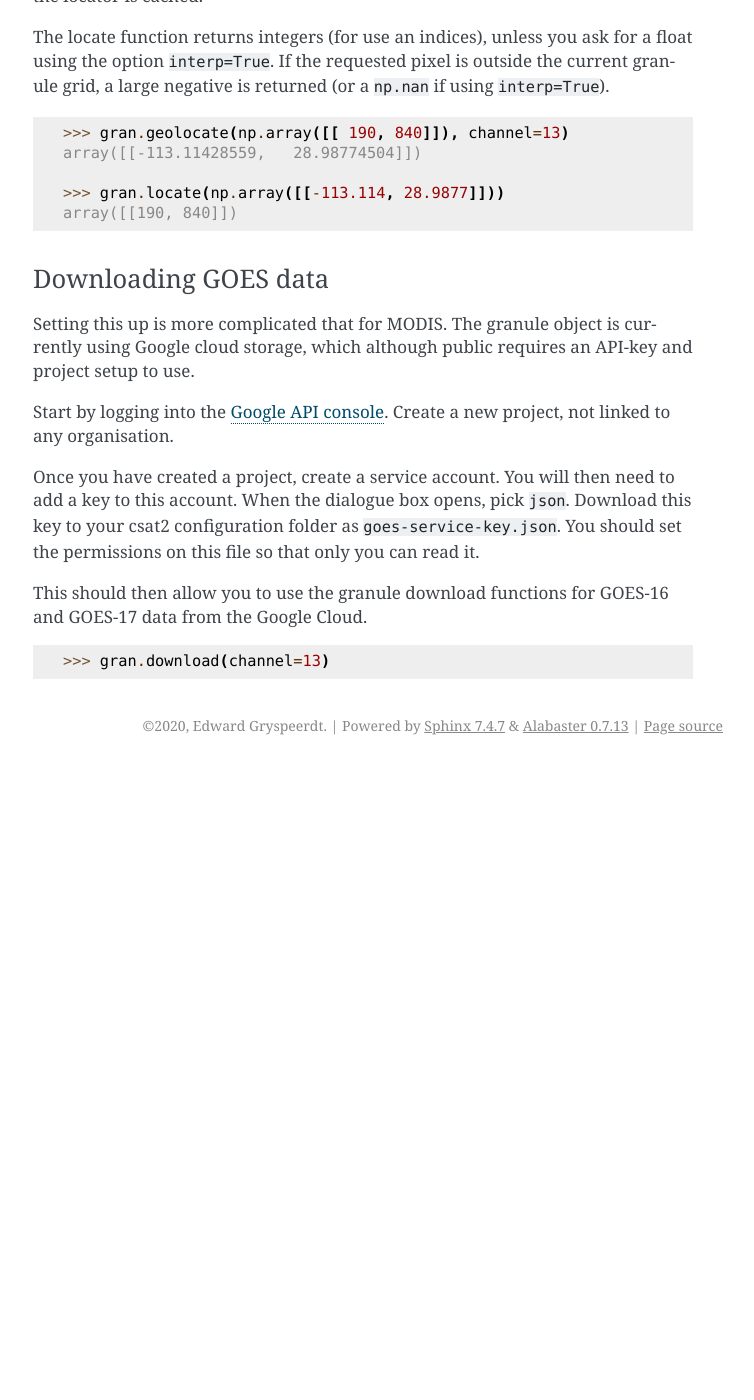
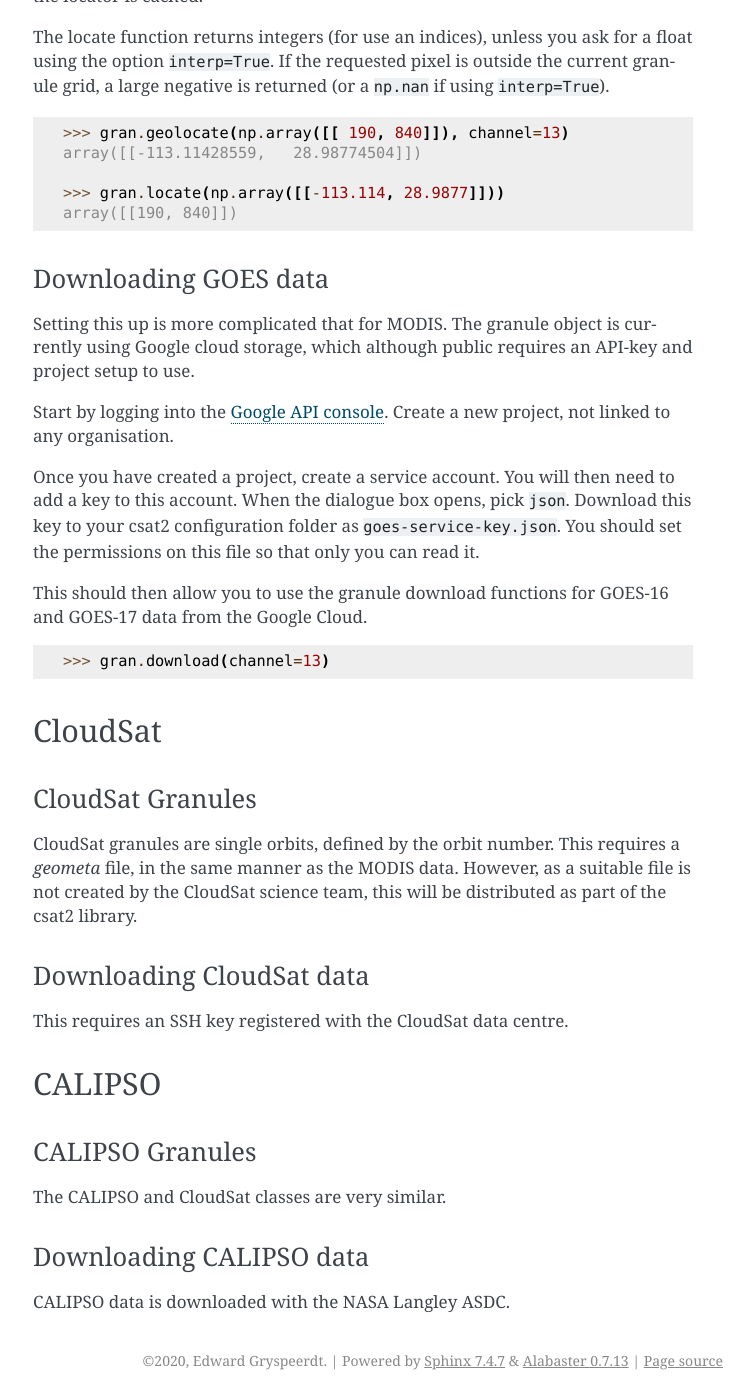
Before and after one commit to EdGrrr/csat2, a Sphinx documentation site: the page built from doc/instruments.rst, in a window 1280 px wide and 1400 px high, scrolled down 4477 px. Shown: the whole window, without its empty margins (387-1141 px from the left). Built offline with Sphinx 7.4.7, drawn with Linux system fonts in a browser that asks for light colours; before the commit the page ends 5242 px from its top, so only the background shows below that; some of the changed text lies outside the part shown.

Commit message:
Add CloudSat and CALIPSO sections to the docs

```diff
--- a/doc/instruments.rst
+++ b/doc/instruments.rst
@@ -216,3 +216,35 @@ This should then allow you to use the granule download functions for GOES-16 and
 .. code-block:: python
 
    >>> gran.download(channel=13)
+
+
+
+CloudSat
+--------
+
+CloudSat Granules
+.................
+
+CloudSat granules are single orbits, defined by the orbit number. This requires a *geometa* file, in the same manner as the MODIS data. However, as a suitable file is not created by the CloudSat science team, this will be distributed as part of the csat2 library.
+
+
+
+Downloading CloudSat data
+.........................
+
+This requires an SSH key registered with the CloudSat data centre.
+
+
+CALIPSO
+-------
+
+CALIPSO Granules
+................
+
+The CALIPSO and CloudSat classes are very similar.
+
+
+Downloading CALIPSO data
+........................
+
+CALIPSO data is downloaded with the NASA Langley ASDC.
```
